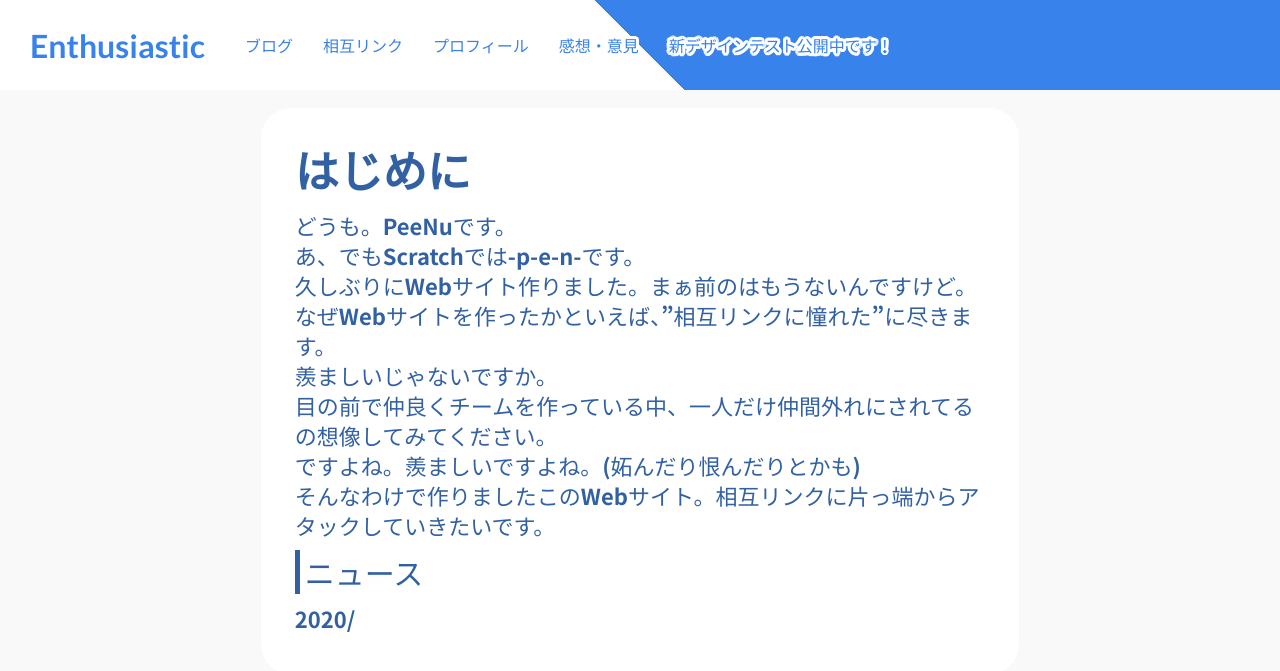
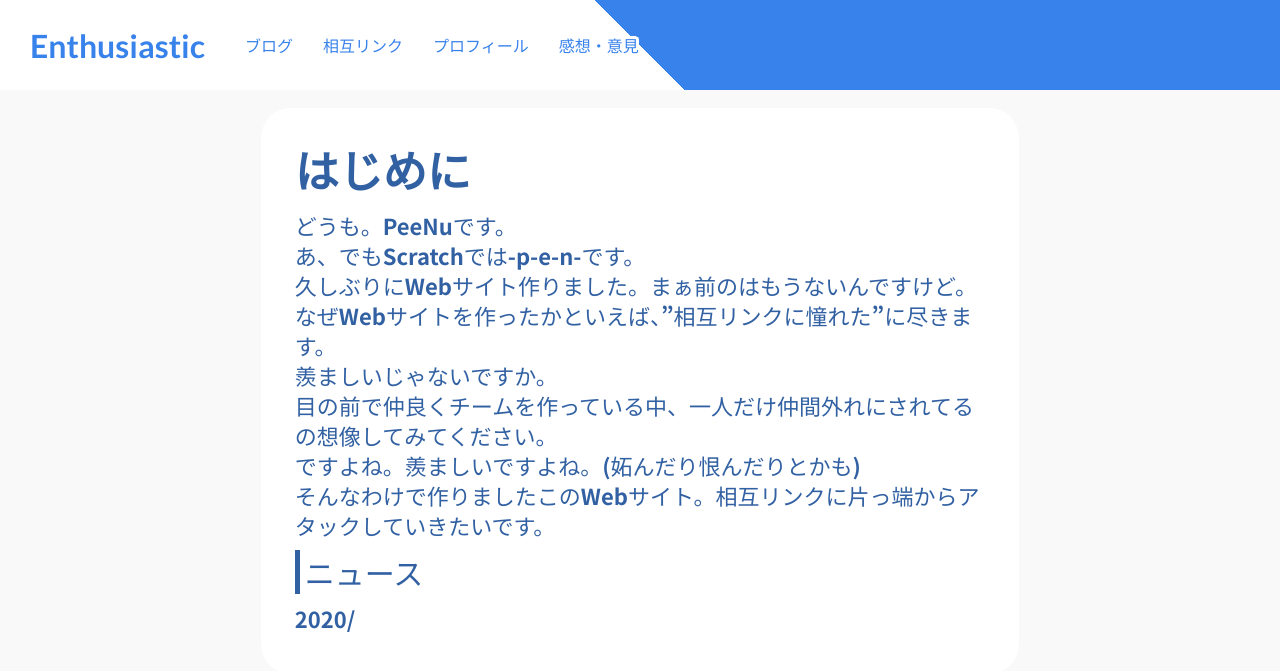
Before and after one commit to Diawadenta/Diawadenta.github.io, a Jekyll site: the page built from index.md, in a window 1280 px wide. Shown: the top 671 px of the page. Built offline with Jekyll 4.4.1, drawn with Linux system fonts in a browser that asks for light colours.

Commit message:
Add files via upload

```diff
--- a/_includes/header.html
+++ b/_includes/header.html
@@ -6,7 +6,6 @@
       <li><a href="/interlinks">相互リンク</a></li>
       <li><a href="/profile">プロフィール</a></li>
       <li><a href="https://scratch.mit.edu/studios/27464523">感想・意見</a></li>
-      <li><a href="https://scratch.mit.edu/studios/27464523">新デザインテスト公開中です！</a></li>
     </ul>
           </nav>
 </header>
```
